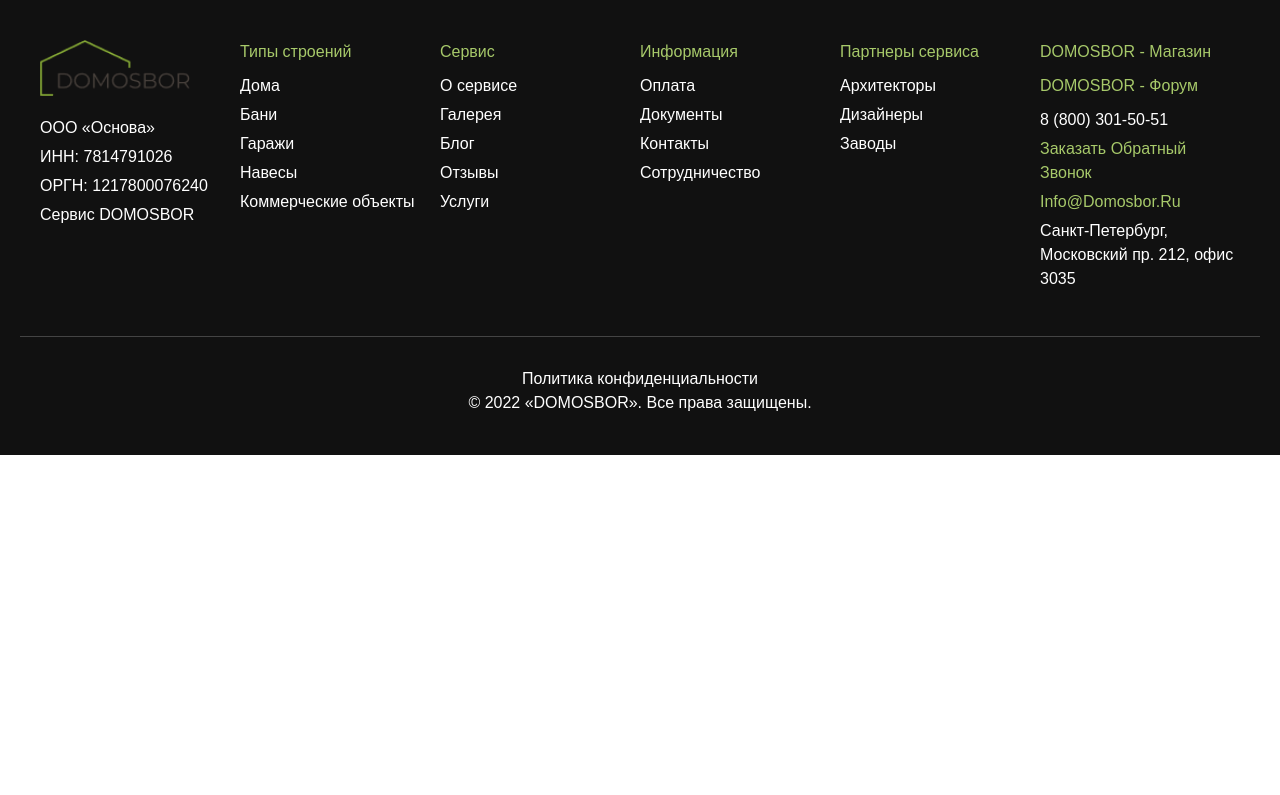
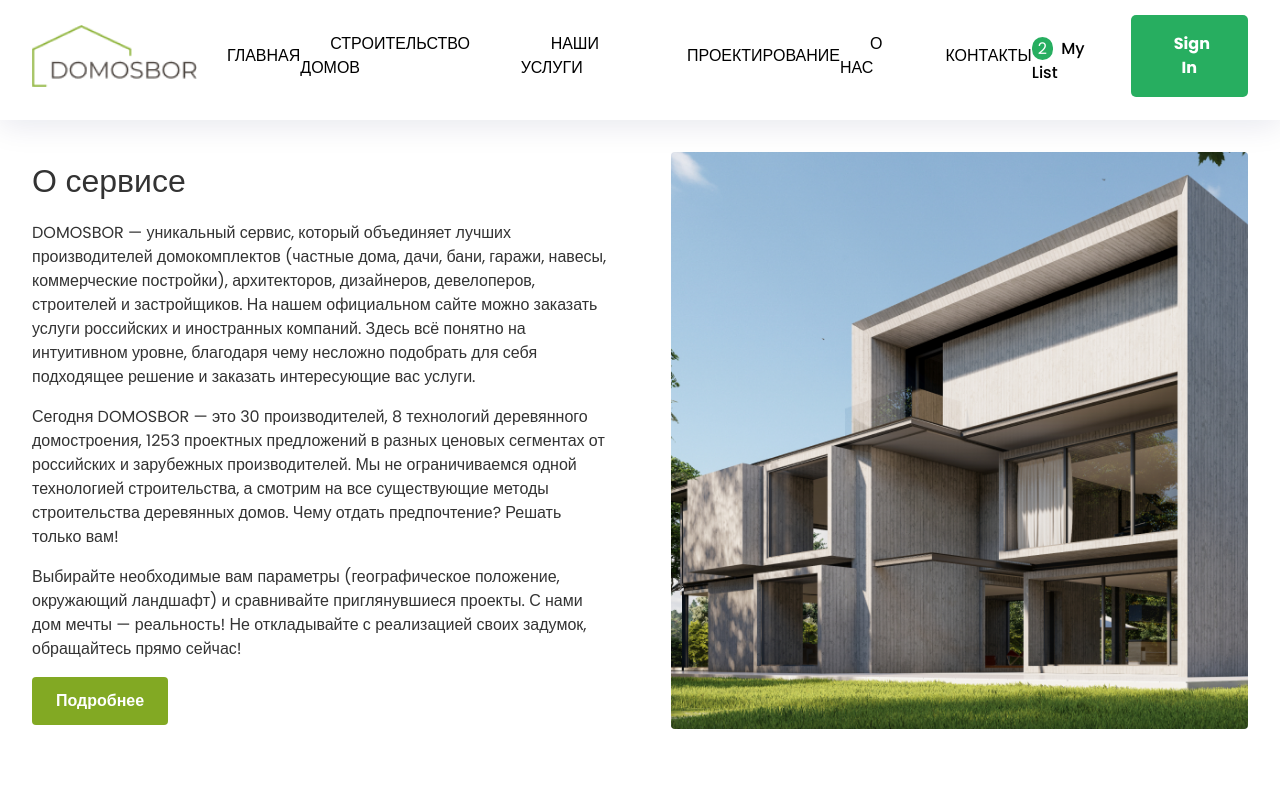
Before and after one commit to nurbekdeveloper/Homespot, a React (Create React App) app: page /about in a window 1280 px wide. Shown: the top 795 px of the page. Built offline with nearby package versions, Linux system fonts and the light colour scheme.

Commit message:
add o hac  contact

```diff
--- a/src/App.css
+++ b/src/App.css
@@ -13,7 +13,7 @@
   background-color: #fff;
 }
 .container {
-  max-width: 80%;
+  max-width: 95%;
   margin: auto;
 
 }
--- a/src/App.js
+++ b/src/App.js
@@ -3,10 +3,12 @@
 import './App.css';
 import { BrowserRouter } from 'react-router-dom';
 import {Routes,Route} from "react-router-dom"
+
 const Navbar = lazy(()=>import("./componenets/common/navbar/Navbar"))
 const Footer = lazy(()=>import("./componenets/common/footer/Footer"))
 const Contact = lazy(()=>import("./pages/contact/Contact"))
 const Worker = lazy(()=>import("./pages/worker/Worker"))
+const About = lazy(()=>import("./pages/about/About"))
 const Main = lazy(()=>import("./pages/main"))
 
 
@@ -22,12 +24,12 @@
           <Routes>
             <Route path="/" element={<Main/>}/>
             <Route path="/contact" element={<Contact/>}/>
-            <Route path="/contact" element={<Contact/>}/>
-            <Route path="/worker" element={<Worker/>}/>
+
+            <Route path="/about" element={<About/>}/>
 
           </Routes>
 
-        <Footer/>
+
       </Suspense>
     </div>
 
--- a/src/componenets/data/Data.js
+++ b/src/componenets/data/Data.js
@@ -1,26 +1,26 @@
 export const nav = [
   {
-    text: "home",
+    text: "ГЛАВНАЯ",
     path: "/",
   },
   {
-    text: "about",
+    text: "СТРОИТЕЛЬСТВО ДОМОВ",
     path: "/about",
   },
   {
-    text: "services",
+    text: "НАШИ УСЛУГИ",
     path: "/services",
   },
   {
-    text: "blog",
-    path: "/blog",
+    text: "ПРОЕКТИРОВАНИЕ",
+    path: "/design",
   },
   {
-    text: "pricing",
-    path: "/pricing",
+    text: "О НАС",
+    path: "/about",
   },
   {
-    text: "contact",
+    text: "КОНТАКТЫ ",
     path: "/contact",
   },
 ]
--- /dev/null
+++ b/src/pages/about/About.jsx
@@ -0,0 +1,19 @@
+import React from 'react'
+import Navbar from '../../componenets/common/navbar/Navbar'
+import AboutService from '../../componenets/ourserves/AboutService'
+import Partner from '../../componenets/partneer/Partner'
+import Footer from '../../componenets/common/footer/Footer'
+
+function About() {
+  return (
+    <div>
+      <Navbar/>
+      <AboutService/>
+      <Partner/>
+      <Footer/>
+
+    </div>
+  )
+}
+
+export default About
--- a/src/pages/main.jsx
+++ b/src/pages/main.jsx
@@ -32,12 +32,6 @@
       <AboutService/>
       <Partner/>
       <Tree/>
-
-
-
-
-
-
     </div>
   )
 }
```
Also changed, not shown: src/pages/about/About.css (added).
